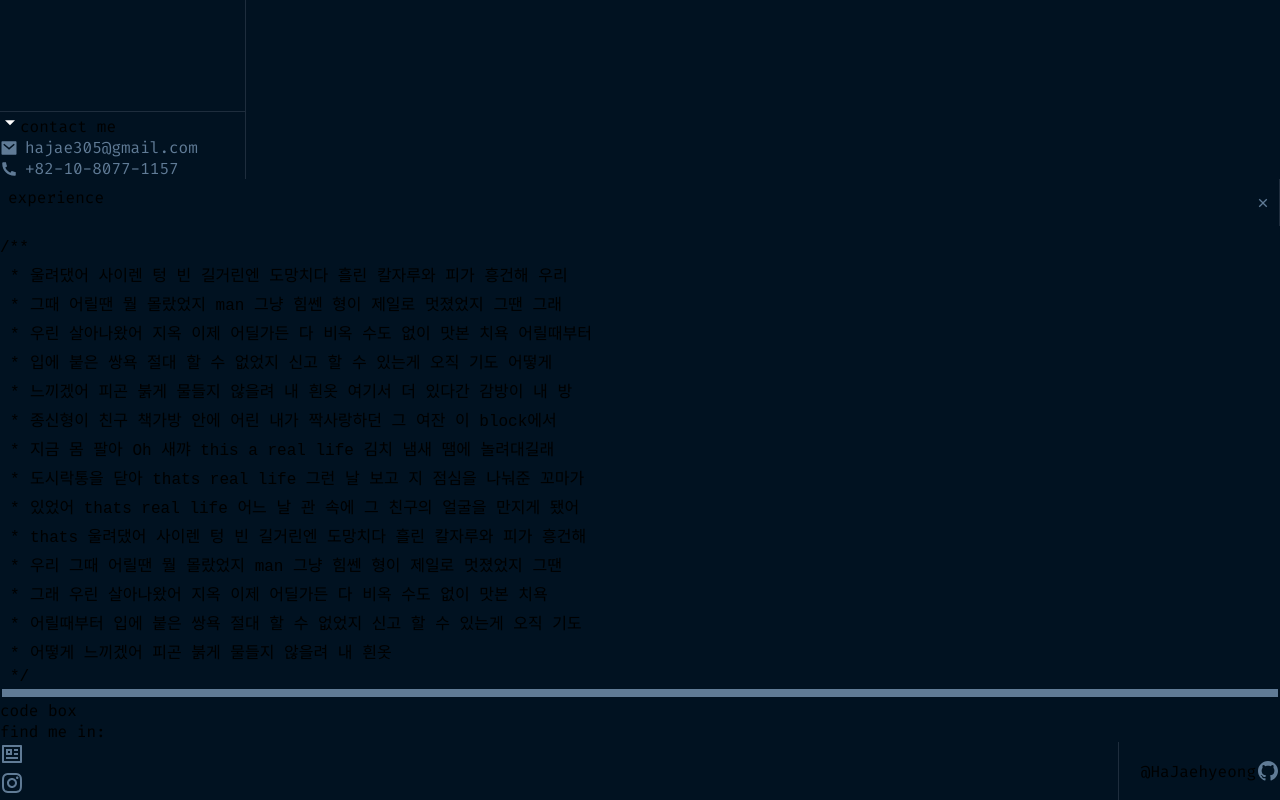
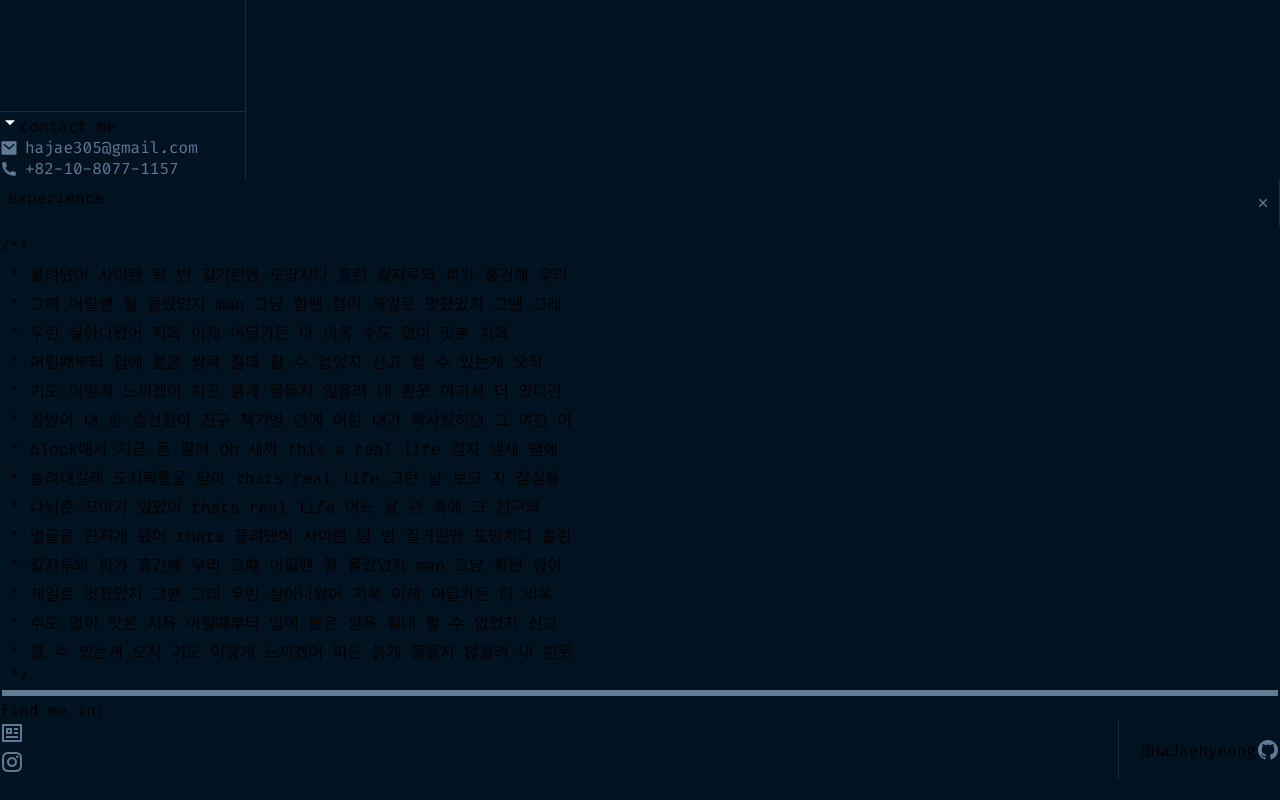
Before and after one commit to HaJaehyeong/portfolio, a Next.js app: page /about in a window 1280 px wide. Shown: the part 263-1063 px from the top of the page. After the commit the page ends 1042 px from the top, so only its background shows below. Built offline with nearby package versions, Linux system fonts and the light colour scheme.

Commit message:
HAJAE-5 modify styles and add empty tab in code wrapper

```diff
--- a/src/components/about/code/code.module.scss
+++ b/src/components/about/code/code.module.scss
@@ -0,0 +1,11 @@
+.code-wrapper {
+  display: flex;
+  flex-direction: column;
+  flex-grow: 1;
+}
+
+.empty-tab {
+  width: 100%;
+  height: 37px;
+  border-bottom: solid 1px var(--line);
+}
--- a/src/components/about/code/code.tsx
+++ b/src/components/about/code/code.tsx
@@ -1,7 +1,11 @@
 import styles from './code.module.scss';
 
 const AboutCode: React.FC = () => {
-  return <>code box</>;
+  return (
+    <div className={styles.codeWrapper}>
+      <div className={styles.emptyTab} />
+    </div>
+  );
 };
 
 export default AboutCode;
--- a/src/components/about/content/body/body.module.scss
+++ b/src/components/about/content/body/body.module.scss
@@ -69,7 +69,7 @@
 
 .scroll-bar {
   position: absolute;
-  width: 15px;
+  width: 20px;
   height: calc(100%);
   right: 0;
   top: 0;
@@ -77,9 +77,9 @@
 }
 
 .scroll {
-  margin: 3px 2px;
+  margin: 4px 2px;
   width: calc(100% - 4px);
-  height: 8px;
+  height: 6px;
 
   background-color: var(--secondary-gray);
 }
--- a/src/components/about/content/body/body.tsx
+++ b/src/components/about/content/body/body.tsx
@@ -31,7 +31,7 @@ const AboutContentBody: React.FC = () => {
 
     const handleResize = () => {
       const originalText = content;
-      const contentWidth = container.getBoundingClientRect().width - 35;
+      const contentWidth = container.getBoundingClientRect().width - 55;
       const words = originalText.split(' ');
       let currentLine = '';
       const lines: string[] = [];
```
